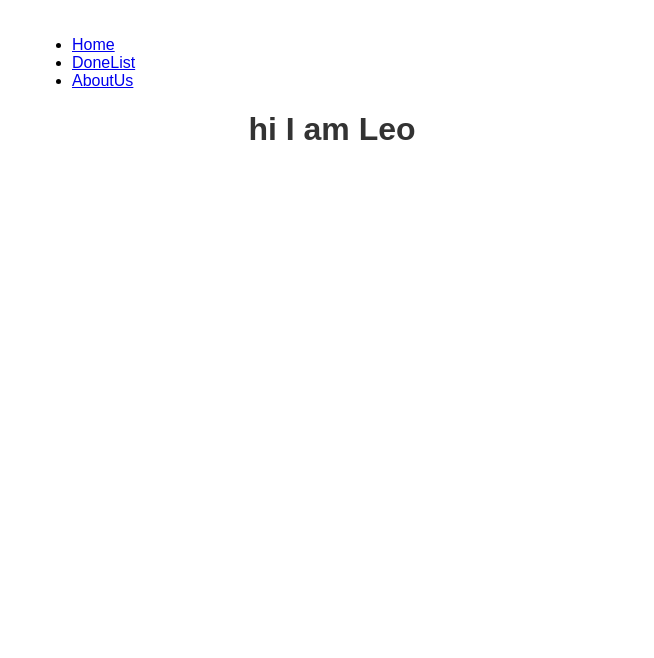
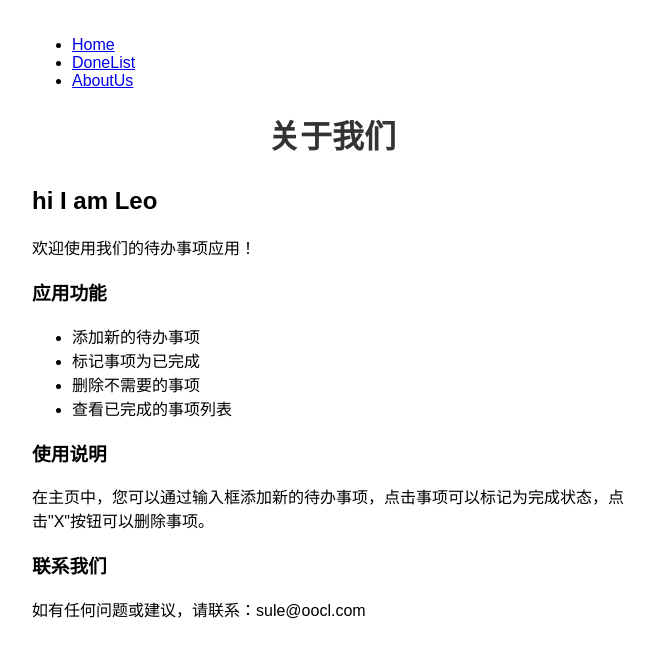
Before and after one commit to SULE-SU/day-todo, a React (Create React App) app: page /aboutus in a window 1280 px wide. Shown: the top 658 px of the page, without its empty margins (308-962 px from the left). Built offline with nearby package versions, Linux system fonts and the light colour scheme.

Commit message:
refactor: optimize aboutus page

```diff
--- a/src/pages/AboutUs.js
+++ b/src/pages/AboutUs.js
@@ -1,8 +1,25 @@
-
 export function AboutUs() {
     return (
-        <div >
-            <h1>hi I am Leo</h1>
+        <div className="about-us">
+            <h1>关于我们</h1>
+            <div className="about-content">
+                <h2>hi I am Leo</h2>
+                <p>欢迎使用我们的待办事项应用！</p>
+
+                <h3>应用功能</h3>
+                <ul>
+                    <li>添加新的待办事项</li>
+                    <li>标记事项为已完成</li>
+                    <li>删除不需要的事项</li>
+                    <li>查看已完成的事项列表</li>
+                </ul>
+
+                <h3>使用说明</h3>
+                <p>在主页中，您可以通过输入框添加新的待办事项，点击事项可以标记为完成状态，点击"X"按钮可以删除事项。</p>
+
+                <h3>联系我们</h3>
+                <p>如有任何问题或建议，请联系：sule@oocl.com</p>
+            </div>
         </div>
     );
 }
```
